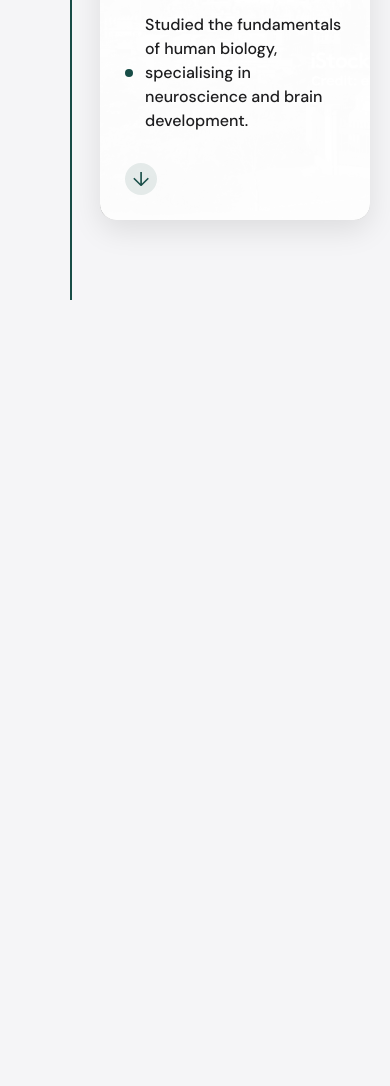
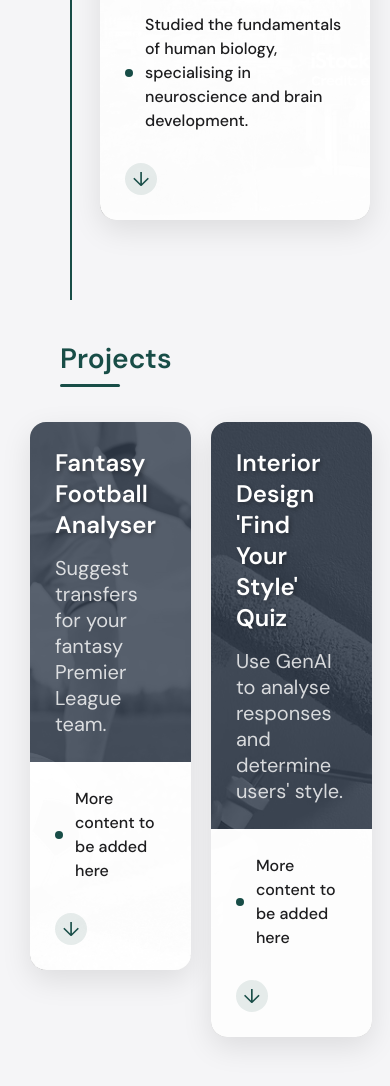
Before and after one commit to Rob-Johnston1/profile, a plain HTML site: page index.html in a window 390 px wide. Shown: the part 2677-3763 px from the top of the page. Before the commit the page ends 2977 px from the top, so only its background shows below. Drawn offline with nearby package versions, Linux system fonts and the light colour scheme; a web font is replaced by a local one.

Commit message:
Added project section with two project-tiles

```diff
--- a/index.html
+++ b/index.html
@@ -34,12 +34,12 @@
     </div>
   </div>
 
-  <div class="timeline-container" id="experience">
+  <div class="container" id="experience">
     <div class="timeline">
       <div class="timeline-section">
         <h2 class="section-title">Career</h2>
         <div class="timeline-node" onclick="toggleDetails(this)">
-          <div class="timeline-content sportradar">
+          <div class="content sportradar">
             <div class="content-left">
               <h3>Sportradar</h3>
               <h2>2025 - Present</h2>
@@ -56,7 +56,7 @@
         </div>
 
         <div class="timeline-node" onclick="toggleDetails(this)">
-          <div class="timeline-content ey">
+          <div class="content ey">
             <div class="content-left">
               <h3>Ernst & Young</h3>
               <h2>2021 - 2025</h2>
@@ -73,7 +73,7 @@
         </div>
 
         <div class="timeline-node" onclick="toggleDetails(this)">
-          <div class="timeline-content lng">
+          <div class="content lng">
             <div class="content-left">
               <h3>Planlogic</h3>
               <h2>2017 - 2021</h2>
@@ -93,7 +93,7 @@
       <div class="timeline-section">
         <h2 class="section-title">Education</h2>
         <div class="timeline-node" onclick="toggleDetails(this)">
-          <div class="timeline-content ucl">
+          <div class="content ucl">
             <div class="content-left">
               <h3>University College London</h3>
               <h2>2016 - 2017</h2>
@@ -110,7 +110,7 @@
         </div>
 
         <div class="timeline-node" onclick="toggleDetails(this)">
-          <div class="timeline-content edinburgh">
+          <div class="content edinburgh">
             <div class="content-left">
               <h3>University of Edinburgh</h3>
               <h2>2011 - 2015</h2>
@@ -128,6 +128,39 @@
       </div>
     </div>
   </div>
+  <p class="section-title">Projects</p>
+ <div class="container project-container">
+  <div class="project-tile">
+    <div class="content football">
+      <div class="content-left">
+        <h3>Fantasy Football Analyser</h3>
+        <p>Suggest transfers for your fantasy Premier League team.</p>
+      </div>
+      <div class="content-right">
+        <p class="timeline-tagline">More content to be added here</p>
+        <div class="details">
+          <p>Lorem ipsum dolor sit amet, consectetur adipisci elit, sed eiusmod tempor incidunt ut labore et dolore magna aliqua. Ut enim ad minim veniam, quis nostrum exercitationem ullam corporis suscipit laboriosam, nisi ut aliquid ex ea commodi consequatur. Quis aute iure reprehenderit in voluptate velit esse cillum dolore eu fugiat nulla pariatur. Excepteur sint obcaecat cupiditat non proident, sunt in culpa qui officia deserunt mollit anim id est laborum.</p>
+        </div>
+        <div class="expand-indicator">↓</div>
+      </div>
+    </div>
+  </div>
+  <div class="project-tile">
+    <div class="content interior-design">
+      <div class="content-left">
+        <h3>Interior Design 'Find Your Style' Quiz</h3>
+        <p>Use GenAI to analyse responses and determine users' style.</p>
+      </div>
+      <div class="content-right">
+        <p class="timeline-tagline">More content to be added here</p>
+        <div class="details">
+          <p>Lorem ipsum dolor sit amet, consectetur adipisci elit, sed eiusmod tempor incidunt ut labore et dolore magna aliqua. Ut enim ad minim veniam, quis nostrum exercitationem ullam corporis suscipit laboriosam, nisi ut aliquid ex ea commodi consequatur. Quis aute iure reprehenderit in voluptate velit esse cillum dolore eu fugiat nulla pariatur. Excepteur sint obcaecat cupiditat non proident, sunt in culpa qui officia deserunt mollit anim id est laborum.</p>
+        </div>
+        <div class="expand-indicator">↓</div>
+      </div>
+    </div>
+  </div>
+</div>
   <script src="script.js"></script>
 </body>
 </html>
--- a/style.css
+++ b/style.css
@@ -132,7 +132,7 @@ body{
 .love span:nth-child(4) { animation-delay: 0.3s; }
 
 /* Timeline container */
-.timeline-container {
+.container {
   max-width: 1200px;
   margin: 0 auto;
   padding: 0 20px;
@@ -218,7 +218,7 @@ body{
 }
 
 /* Content box */
-.timeline-content {
+.content {
   position: relative;
   background-color: #fff;
   border-radius: 16px;
@@ -230,7 +230,7 @@ body{
   gap: 0;
 }
 
-.timeline-content:hover {
+.content:hover {
   transform: translateY(-5px);
   box-shadow: 0 15px 40px rgba(0,0,0,0.15);
 }
@@ -254,7 +254,7 @@ body{
   flex-direction: column;
 }
 
-.timeline-content h3 {
+.content h3 {
   font-size: 32px;
   color: white;
   margin-bottom: 15px;
@@ -262,7 +262,7 @@ body{
   text-shadow: 2px 2px 4px rgba(0,0,0,0.3);
 }
 
-.timeline-content h2 {
+.content h2 {
   font-size: 24px;
   color: white;
   margin-bottom: 15px;
@@ -270,7 +270,7 @@ body{
   opacity: 0.9;
 }
 
-.timeline-content > .content-left > p {
+.content > .content-left > p {
   font-size: 20px;
   color: white;
   opacity: 0.8;
@@ -314,11 +314,11 @@ body{
   cursor: pointer;
 }
 
-.timeline-content:hover .expand-indicator {
+.content:hover .expand-indicator {
   background-color: rgba(24, 77, 71, 0.2);
 }
 
-.timeline-content.expanded .expand-indicator {
+.content.expanded .expand-indicator {
   transform: rotate(180deg);
   background-color: rgba(24, 77, 71, 0.2);
 }
@@ -343,7 +343,7 @@ body{
 }
 
 /* Background Image */
-.timeline-content::before {
+.content::before {
   content: '';
   position: absolute;
   top: 0;
@@ -378,12 +378,21 @@ body{
   background-image: url('sportradar.jpg')
 }
 
-.timeline-node:hover .timeline-content::before {
+.interior-design::before {
+  background-image: url('interior-design.webp')
+}
+
+.football::before {
+  background-image: url('football.jpg')
+}
+
+
+.timeline-node:hover .content::before {
   filter: grayscale(0%);
   opacity: 0.8;
 }
 
-.timeline-content.expanded::before {
+.content.expanded::before {
   filter: grayscale(0%);
   opacity: 0.8;
 }
@@ -394,7 +403,7 @@ body{
     text-align: center;
   }
 
-  .timeline-content {
+  .content {
     grid-template-columns: 1fr;
   }
 
@@ -425,11 +434,11 @@ body{
     font-size: 20px;
   }
 
-  .timeline-content h3 {
+  .content h3 {
     font-size: 24px;
   }
 
-  .timeline-content h2 {
+  .content h2 {
     font-size: 20px;
   }
 
@@ -448,3 +457,14 @@ body{
     margin-bottom: 35px
   }
 }
+
+.project-container{
+  display:grid;
+  grid-template-columns: 1fr 1fr;
+  grid-template-rows: 1fr 1fr;
+}
+
+.project-tile{
+  width:100%;
+  padding: 10px
+}
```
Also changed, not shown: football.jpg (added), interior-design.webp (added).
